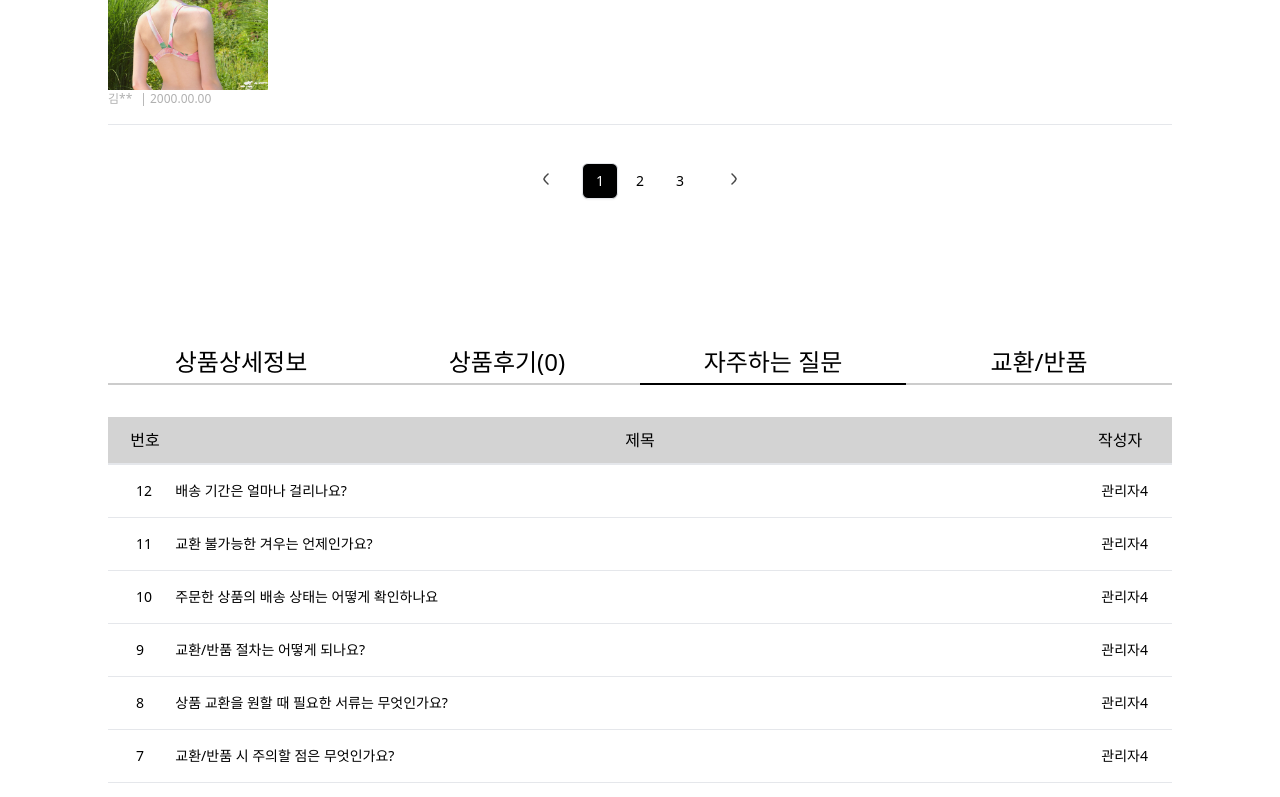
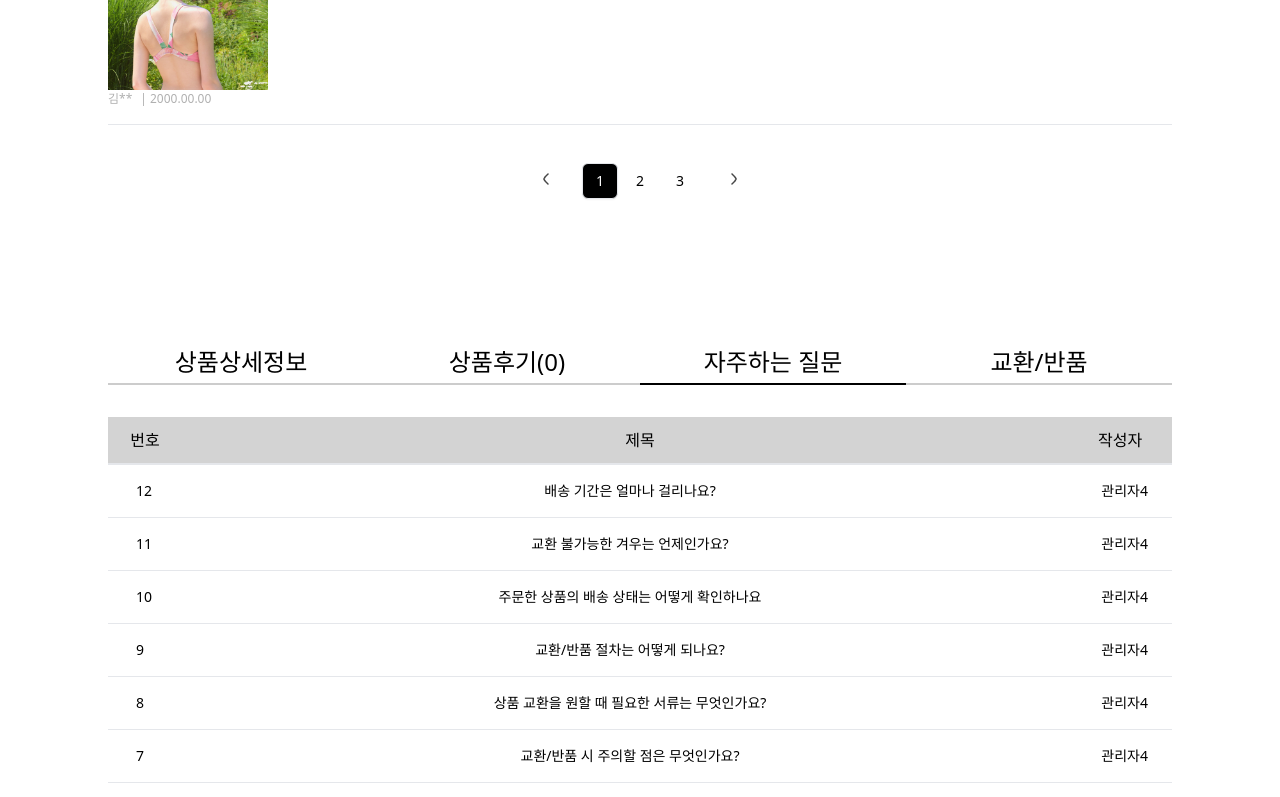
Before and after one commit to ormcamp-fe-3rd/swim360, a React (Vite) app in the folder frontend/: page /review/1 in a window 1280 px wide. Shown: the part 4811-5608 px from the top of the page. Built offline with nearby package versions, Linux system fonts and the light colour scheme.

Commit message:
design: 리뷰 컴포먼트 사이즈에 따라 사진 추가 삭제 추가

```diff
--- a/frontend/src/components/product/QnasTab.tsx
+++ b/frontend/src/components/product/QnasTab.tsx
@@ -17,9 +17,9 @@ function Qnas({ number, title, author, answer }: QnaItem) {
     <div className="flex justify-center">
       <Accordion type="single" collapsible className="w-[1064px]">
         <AccordionItem value="item-1">
-          <AccordionTrigger className="">
+          <AccordionTrigger className="flex">
             <p className="w-[74px] pl-7 text-start">{number}</p>
-            <p className="flex-2 w-full">{title}</p>
+            <p className="flex-2 mx-auto w-full text-center">{title}</p>
             <p className="mr-6 w-[74px] text-end">{author}</p>
           </AccordionTrigger>
           <AccordionContent className="text-center">
--- a/frontend/src/components/product/Reviews.tsx
+++ b/frontend/src/components/product/Reviews.tsx
@@ -8,7 +8,7 @@ function Reviews({ size = "large" }: ReviewsType) {
   // sizeStyles로 동적 클래스 적용
   const sizeStyles = {
     small: "w-full min-h-[200px]",
-    large: "w-[1064px] min-h-[196px] ",
+    large: "w-[1064px] min-h-[196px]",
   };
 
   return (
@@ -23,16 +23,22 @@ function Reviews({ size = "large" }: ReviewsType) {
               <p>사이즈:</p>
               <p> 000 </p>
             </div>
-            <p className="${sizeStyles[size]} font-light">
+            <p className="font-light">
               최근에 이 사각 수영복을 구매했는데, 정말 만족스럽습니다! 핏이 딱
               좋아요—몸에 딱 맞으면서도 답답하지 않습니다. 소재는 내구성이
               있으면서도 편안하고, 물놀이 후에도 금방 마르더라고요. 몇 번
               입어봤는데도 색상이 전혀 바래지 않았습니다. 디자인도 세련돼서 정말
               마음에 들어요. 강력 추천합니다!
             </p>
-            <div className="h-40 w-40 overflow-hidden bg-black object-cover pb-2">
-              <img src="/public/images/product/swimsuit-back.jpg"></img>
-            </div>
+            {/* 라지 사이즈일 때만 이미지 보이도록 조건부 렌더링 */}
+            {size === "large" && (
+              <div className="h-40 w-40 overflow-hidden bg-black object-cover pb-2">
+                <img
+                  src="/public/images/product/swimsuit-back.jpg"
+                  alt="수영복 뒷모습"
+                />
+              </div>
+            )}
           </div>
         </div>
         <div className="flex justify-start gap-2 pb-2 text-[12px] font-medium text-[#B0B0B0]">
```
